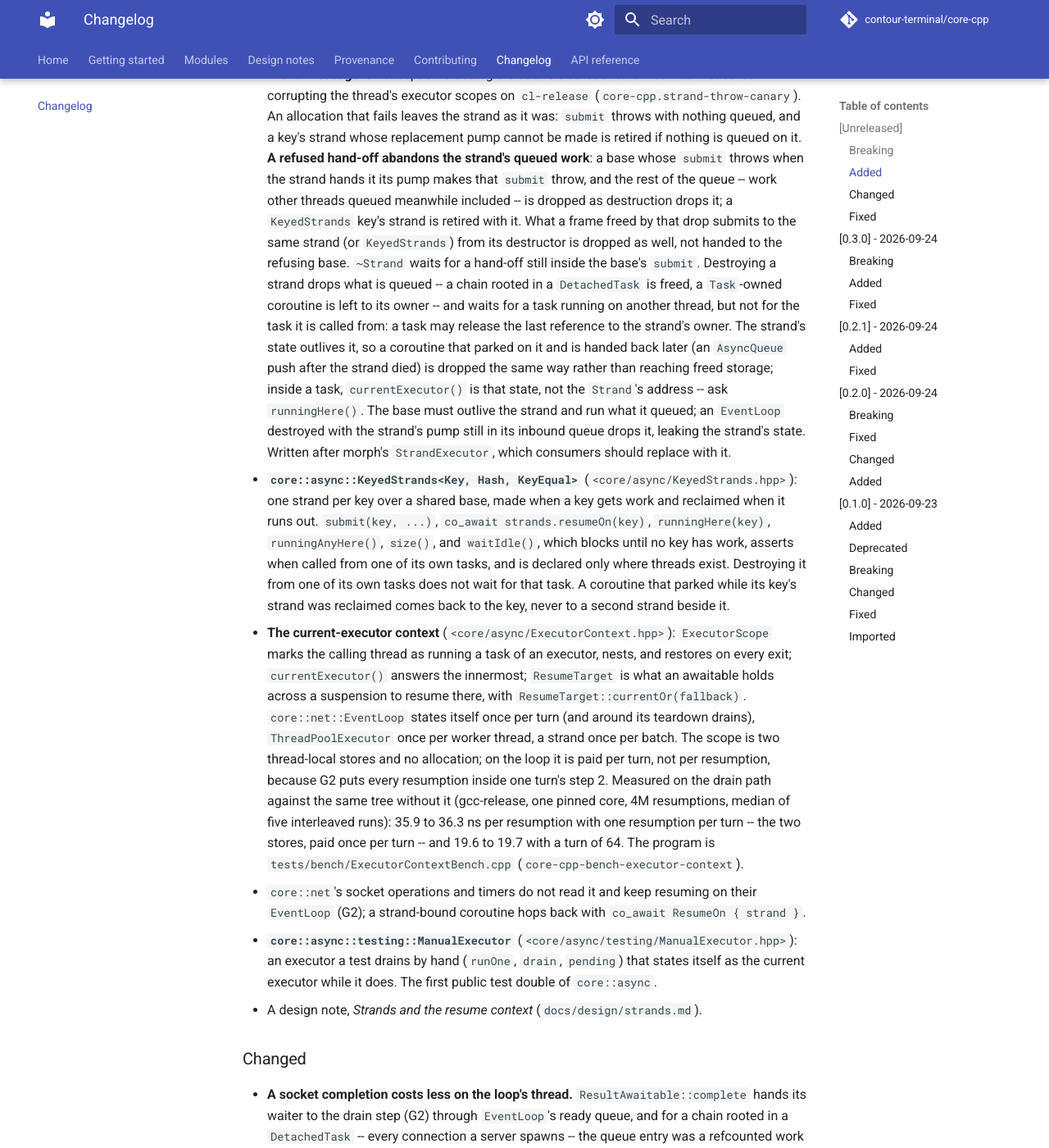
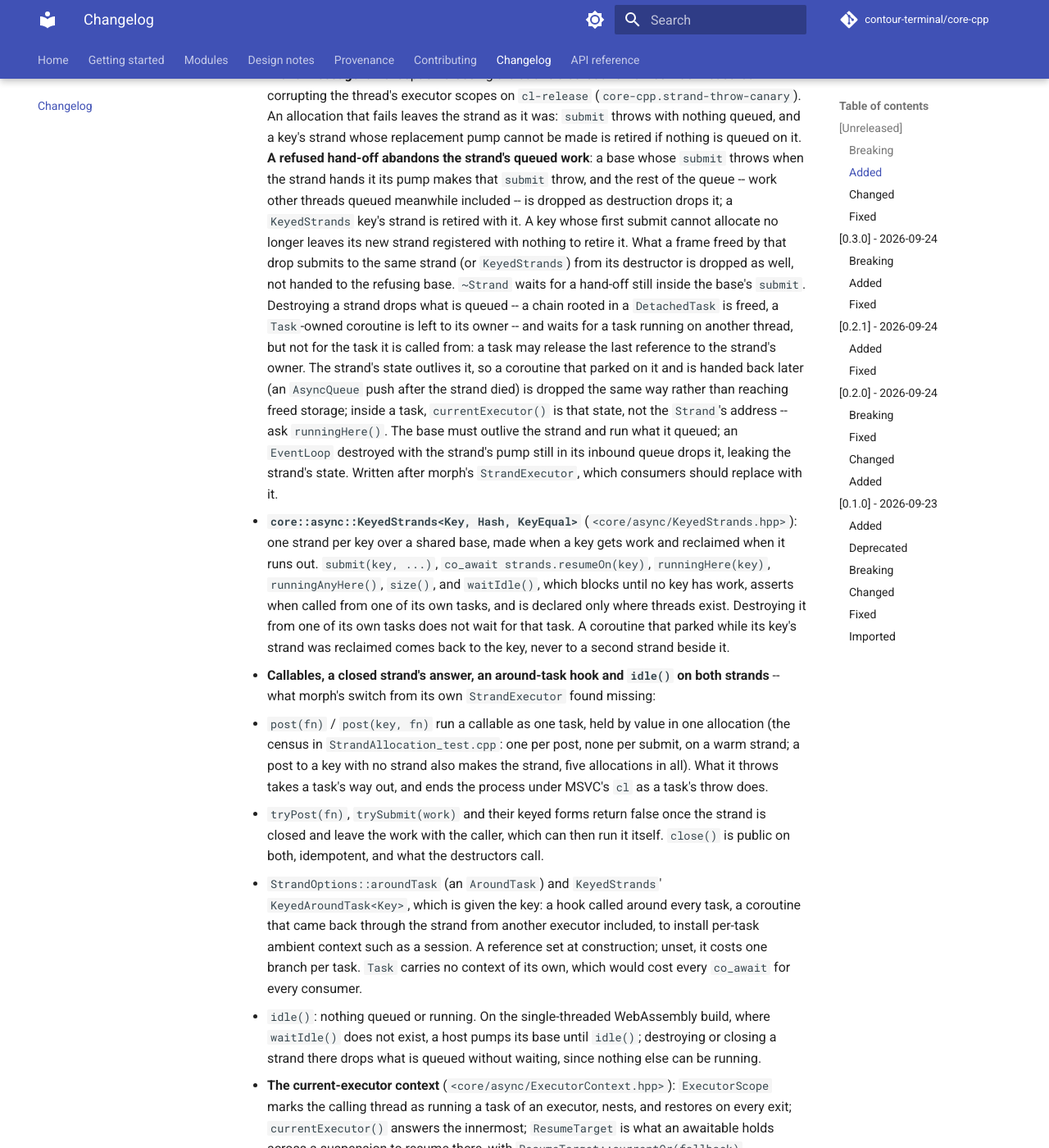
Before and after one commit to contour-terminal/core-cpp, an MkDocs documentation site: the page built from docs/changelog.md, in a window 1280 px wide and 1400 px high, scrolled down 1174 px. Shown: the whole window at 82% size. Built offline with MkDocs 1.6.1 and Material for MkDocs 9.7.7, drawn with Linux system fonts in a browser that asks for light colours; comment, search, counter and statistics services are not loaded.

Commit message:
async: callables, a closed strand's answer, an around-task hook and idle() (morph's G1-G4)
- G1: Strand::post(fn) and KeyedStrands::post(key, fn) run a callable as
  one task. A queue entry is a parked coroutine or a posted call; the call
  holds fn by value in one allocation, freed once it has run. What it
  throws takes a task's way out (and ends the process under MSVC's cl).
  Census: one allocation per post, none per submit, on a warm strand; a
  post to a key with no strand also makes the strand, five in all.
- G2: tryPost/trySubmit, on both, return false once the strand is closed
  and leave the work with the caller. The call's storage is allocated
  before the lock and the callable moved in under it, after every step
  that can run out of memory. close() is public and idempotent.
- G3: StrandOptions::aroundTask (AroundTask) and KeyedStrands'
  KeyedAroundTask<Key>, given the key: called around every task, a
  resumption that came back through the strand included. A reference set
  at construction; one branch per task when unset. Task carries no
  context.
- G4: idle() on both. Single-threaded WebAssembly: a host pumps its base
  until idle(); close and destruction drop without waiting there.
- A KeyedStrands submit whose first allocation fails no longer leaves the
  key's new strand registered: it is removed under the same lock hold and
  closed, which frees a pump it may have made.

Signed-off-by: Christian Parpart <christian@parpart.family>

```diff
--- a/CHANGELOG.md
+++ b/CHANGELOG.md
@@ -45,7 +45,8 @@ workflow refuses one without a section here.
   if nothing is queued on it. **A refused hand-off abandons the strand's queued work**: a base
   whose `submit` throws when the strand hands it its pump makes that `submit` throw, and the rest
   of the queue -- work other threads queued meanwhile included -- is dropped as destruction drops
-  it; a `KeyedStrands` key's strand is retired with it. What a frame freed by that drop submits to
+  it; a `KeyedStrands` key's strand is retired with it. A key whose first submit cannot allocate
+  no longer leaves its new strand registered with nothing to retire it. What a frame freed by that drop submits to
   the same strand (or `KeyedStrands`) from its destructor is dropped as well, not handed to the
   refusing base. `~Strand` waits for a hand-off still inside the base's `submit`. Destroying a strand drops what is
   queued -- a chain rooted in a `DetachedTask` is freed, a `Task`-owned coroutine is left to its
@@ -64,6 +65,23 @@ workflow refuses one without a section here.
   its own tasks, and is declared only where threads exist. Destroying it from one of its own tasks
   does not wait for that task. A coroutine that parked while its key's
   strand was reclaimed comes back to the key, never to a second strand beside it.
+- **Callables, a closed strand's answer, an around-task hook and `idle()` on both strands** -- what
+  morph's switch from its own `StrandExecutor` found missing:
+  - `post(fn)` / `post(key, fn)` run a callable as one task, held by value in one allocation (the
+    census in `StrandAllocation_test.cpp`: one per post, none per submit, on a warm strand; a post
+    to a key with no strand also makes the strand, five allocations in all). What it throws takes
+    a task's way out, and ends the process under MSVC's `cl` as a task's throw does.
+  - `tryPost(fn)`, `trySubmit(work)` and their keyed forms return false once the strand is closed
+    and leave the work with the caller, which can then run it itself. `close()` is public on both,
+    idempotent, and what the destructors call.
+  - `StrandOptions::aroundTask` (an `AroundTask`) and `KeyedStrands`' `KeyedAroundTask<Key>`, which
+    is given the key: a hook called around every task, a coroutine that came back through the
+    strand from another executor included, to install per-task ambient context such as a
+    session. A reference set at construction; unset, it costs one branch per task. `Task` carries
+    no context of its own, which would cost every `co_await` for every consumer.
+  - `idle()`: nothing queued or running. On the single-threaded WebAssembly build, where
+    `waitIdle()` does not exist, a host pumps its base until `idle()`; destroying or closing a
+    strand there drops what is queued without waiting, since nothing else can be running.
 - **The current-executor context** (`<core/async/ExecutorContext.hpp>`): `ExecutorScope` marks the
   calling thread as running a task of an executor, nests, and restores on every exit;
   `currentExecutor()` answers the innermost; `ResumeTarget` is what an awaitable holds across a
```
Also changed, not shown: .agent/rules/async-and-net.md (+11 -0 lines), docs/design/strands.md (+21 -0 lines), docs/modules/async.md (+17 -0 lines), 3 other files.
